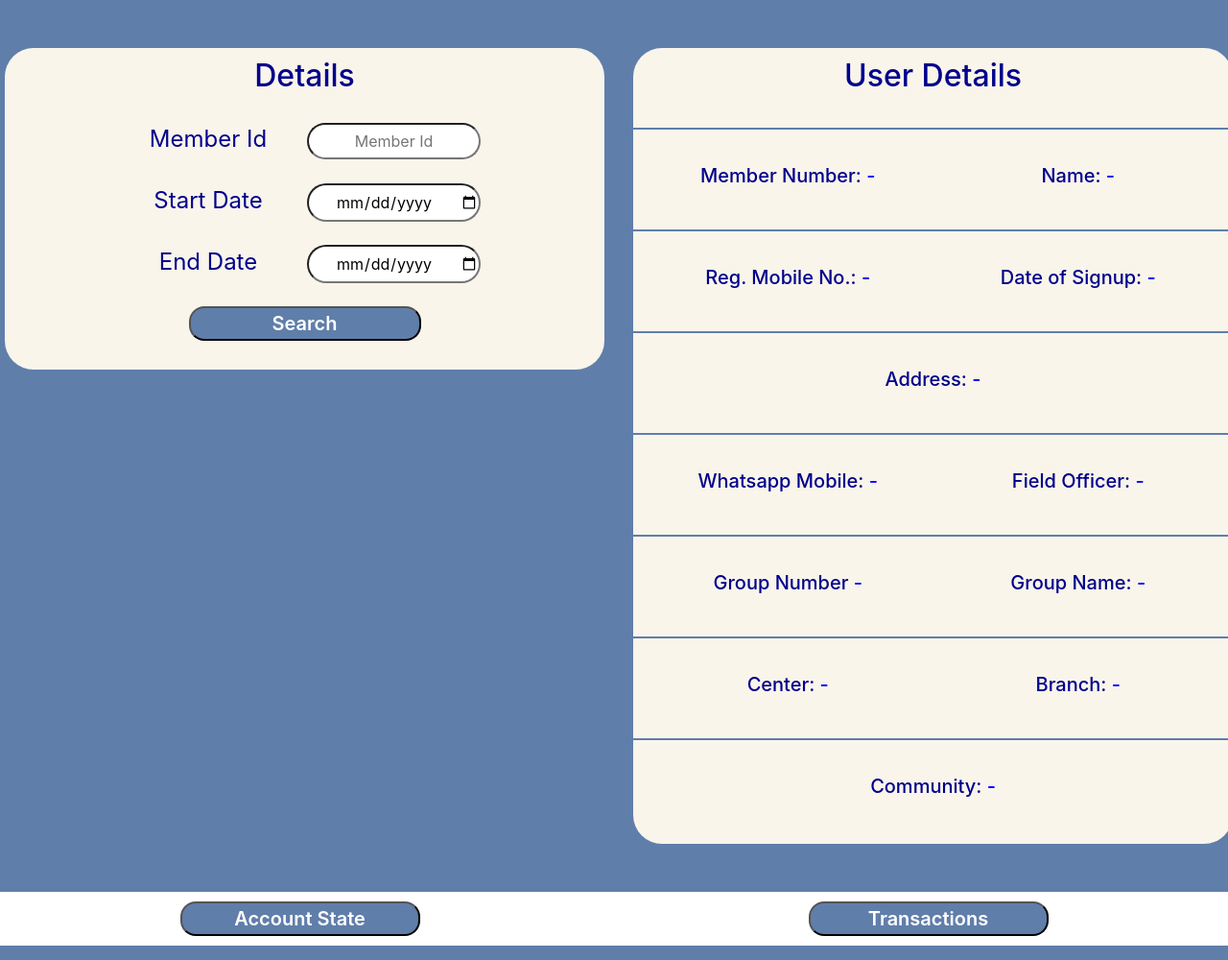
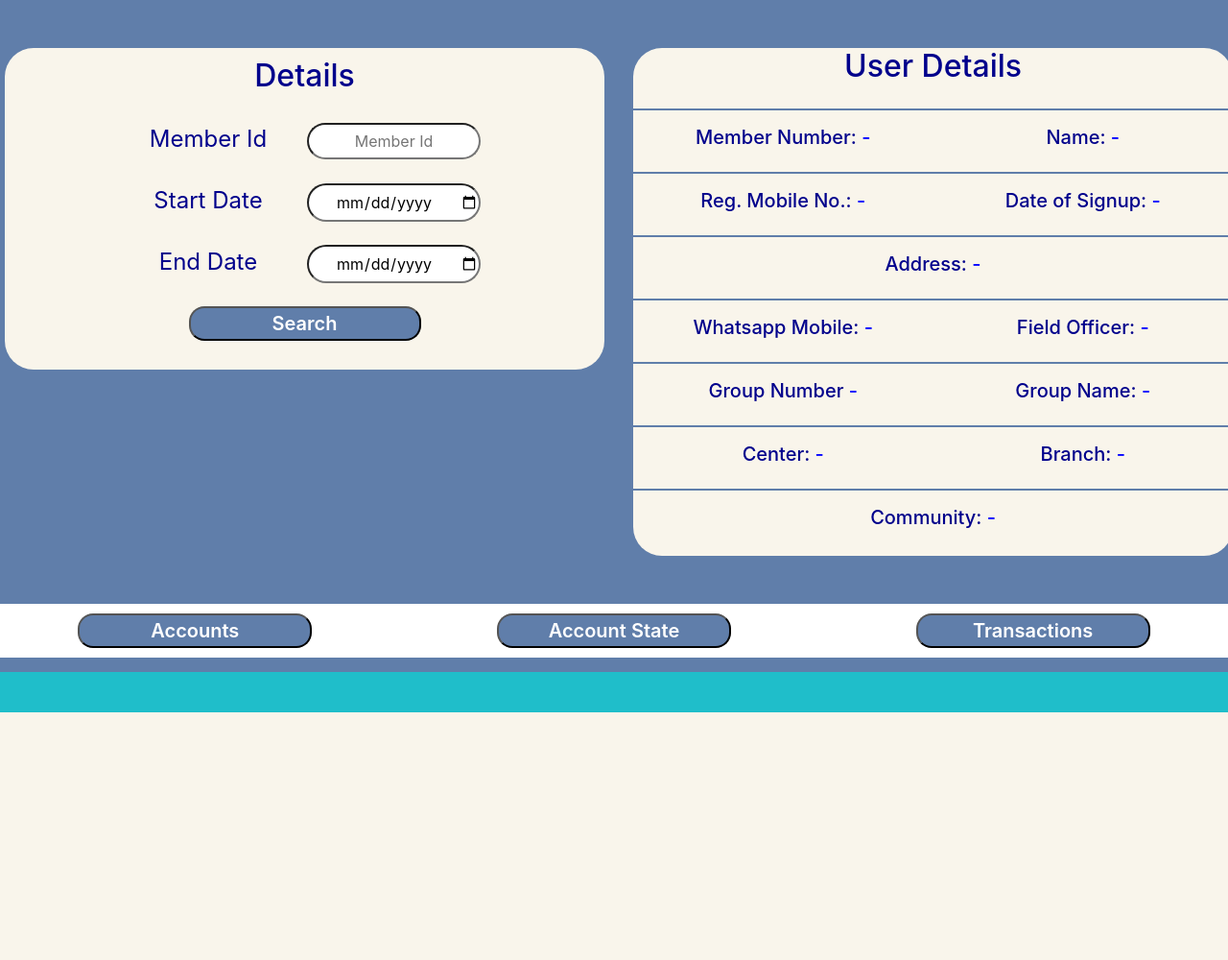
Before and after one commit to nikhil97agr/ReportGeneration, a Django app: page / in a window 1280 px wide. Shown: the part 58-1058 px from the top of the page at 96% size. After the commit the page ends 800 px from the top, so only its background shows below. Run offline with Django 3.2, Linux system fonts and the light colour scheme.

Commit message:
accounts details added

```diff
--- a/Report_Generation/Report_Generation/urls.py
+++ b/Report_Generation/Report_Generation/urls.py
@@ -15,12 +15,13 @@ Including another URLconf
 """
 from django.contrib import admin
 from django.urls import path
-from dashboard.views import home, fetch_transactions, fetch_acc_state,fetch_user_details
+from dashboard.views import home, fetch_transactions, fetch_acc_state,fetch_user_details, fetch_accounts
 
 urlpatterns = [
     path('admin/', admin.site.urls),
     path('', home, name='home'),
     path('transactions/fetch', fetch_transactions, name='fetch-transactions'),
     path('accounts/fetch', fetch_acc_state, name='fetch-acc-state'),
-    path('user/fetch', fetch_user_details, name='fetch-user')
+    path('user/fetch', fetch_user_details, name='fetch-user'),
+    path('acc/fetch', fetch_accounts, name='fetch-acc')
 ]
--- a/Report_Generation/dashboard/models/accounts.py
+++ b/Report_Generation/dashboard/models/accounts.py
@@ -2,7 +2,7 @@ from django.db import models
 
 # Create your models here.
 class Account(models.Model):
-    acc_number=models.CharField(max_length=20,db_column="AccountNumber")
+    acc_number=models.CharField(primary_key=True,max_length=20,db_column="AccountNumber")
     acc_type=models.CharField(max_length=20,db_column="AccountType")
     acc_num_vir=models.CharField(max_length=20,db_column="AcctNum_Virtual")
     cot_pay_gl=models.FloatField(db_column="COT_Pay_GL")
--- a/Report_Generation/dashboard/static/assets/css/index.css
+++ b/Report_Generation/dashboard/static/assets/css/index.css
@@ -83,6 +83,10 @@ button:hover{
 
 }
 
+.button-container .row div button{
+width: 60%;
+}
+
 a{
     padding: 0 20px;
     color: black;
@@ -132,3 +136,7 @@ tr{
 h5 span{
     color: blue;
 }
+
+#login-form-container div{
+    padding:0px;
+}
--- /dev/null
+++ b/Report_Generation/dashboard/static/assets/js/accounts.js
@@ -0,0 +1,208 @@
+var mem_prev_acc = "";
+var acc_fetch = false;
+
+$(document).ready(() => {
+
+
+    $("#search").click(() => {
+        const member_id = $("#member_id").val();
+        var start_date = $("#start_date").val();
+        var end_date = $("#end_date").val();
+        if (start_date === "") {
+            start_date = "1960-01-01";
+
+        }
+        if (end_date === "") {
+            var d = new Date();
+            end_date = d.getFullYear() + "-" + (d.getMonth() + 1) + "-" + d.getDate();
+
+        }
+
+        if (member_id.trim() === "") {
+
+            return;
+
+        }
+        if (mem_prev_acc === member_id) {
+
+            return;
+        }
+        mem_prev_acc = member_id;
+        acc_fetch = false;
+        $("#overlay").show()
+        const url = $("#accounts_url").val()
+        $.ajax({
+            type: "POST",
+            url: url,
+            data: JSON.stringify({ member_id}),
+            contentType: "application/json; charset=utf-8",
+            dataType: "json",
+            success: response => {
+                statuscode = response.status_code
+                if (statuscode == 0) {
+                    render_acc_table(response.acc, start_date, end_date).then(data => { })
+                        .catch(err => {
+                            $("#overlay").hide()
+                            console.log(err)
+                        })
+                }
+                else {
+                    alert("Invalid member ID")
+                    $("#overlay").hide()
+                }
+
+            },
+            error: err => {
+                alert("Something went wrong")
+                $("#overlay").hide()
+            }
+        });
+
+
+    })
+
+
+
+});
+
+
+const render_acc_table = async (data, start_date, end_date) => {
+
+    $("#accounts_table tbody").empty()
+    $("#accounts_table thead[thead-type=date_filter]").hide()
+    $("#accounts_table ").append(`<tbody name=no_data>
+    <tr id="no_data"  style="display:none;" >
+                        <td colspan="12" >No Data Available</td>
+                    </tr>
+                    </tbody>`)
+    acc_fetch = true
+    if (data.length == 0) {
+        $("#no_data").show();
+        if (transaction_data_fetch && acc_data_fetch && acc_fetch)
+            $("#overlay").hide()
+        // $("#account_nums1")
+        //     .empty()
+        //     .append(`<option value = default>All Data</option>`)
+        // $("#transactions_table thead[thead-type=date_filter]").empty()
+        return true;
+    }
+
+    accounts = []
+    dates = []
+    $(data).each((index, obj) => {
+
+
+
+
+        $(`#accounts_table`).append(`<tr>
+        <td>${obj.fields.mem_num}</td>
+        <td>${obj.pk}</td>
+                        <td>${obj.fields.date_of_opening}</td>
+                        <td>${obj.fields.acc_type}</td>
+                        <td>${obj.fields.mem_memtype}</td>
+                        <td>${obj.fields.acc_num_vir}</td>
+                        <td>${obj.fields.ifsc_virtual}</td>
+                        <td>${obj.fields.loan_amount}</td>
+                        <td>${obj.fields.tenure}</td>
+
+
+
+                    </tr>`)
+
+
+    })
+    dates = []
+    // $("#account_nums1")
+    //     .empty()
+    //     .append(`<option value = default>All Data</option>`)
+
+    // $(accounts).each((index, obj) => {
+    //     $("#account_nums1").append(`<option value = ${obj}>${obj}</option>`)
+
+    // })
+
+
+
+    // apply_date_filter_acc_state(start_date, end_date)
+
+    if (transaction_data_fetch && acc_data_fetch && acc_fetch)
+        $("#overlay").hide()
+
+
+    return true;
+
+
+
+}
+
+// const apply_date_filter_acc_state = (start_date, end_date, acc_name = 'default') => {
+
+//     var rows = '';
+//     $("#account_state tbody tr").hide()
+//     $("#account_state thead[thead-type=date_filter]").hide()
+
+//     if (acc_name === 'default') {
+//         rows = $("#account_state tbody tr")
+//     }
+//     else {
+//         rows = $(`#account_state tbody tr[name=${acc_name}]`)
+
+
+//     }
+
+//     var data_exist = false;
+//     start_date = new Date(start_date)
+//     end_date = new Date(end_date)
+//     dates = []
+//     $(rows).each(function () {
+//         const children = $(this).children()
+//         if (children.length < 3) {
+//             return;
+//         }
+
+//         var date = $(children)[2].innerHTML;
+//         date = new Date(date)
+//         date.setHours(0, 0, 0, 0)
+
+//         if (date >= start_date && date <= end_date) {
+//             const row_date = date.toLocaleString('default', { month: 'long' }) + '-' + date.getFullYear();
+//             if ($.inArray(row_date, dates) == -1) {
+//                 dates.push(row_date)
+//                 $(`#account_state thead[name=${row_date}]`).show()
+
+//             }
+//             $(this).show();
+//             data_exist = true;
+//         }
+
+//     })
+//     if (!data_exist) {
+//         $("#no_data").show()
+//     }
+
+
+
+// }
+
+
+// const toggle_month_filter = (start_date, end_date)=>{
+//     $("#month_filter option").hide()
+//     $("#month_filter option[value=default]").show()
+//     start_date = Date.parse(start_date)
+//     end_date = Date.parse(end_date)
+//     $("#month_filter option").each((index, obj)=>{
+//         const value = $(obj).val()
+//         if(value==='default'){
+//             return;
+//         }
+//         else{
+//          [month, year ] =value.split("-")
+
+//          date1 =Date.parse(`${year}-${month}-1`)
+//          date2 =Date.parse(`${year}-${month}-31`)
+//          if(date2>=start_date && date1<=end_date){
+//             $(obj).show()
+//          }
+//         }
+//     })
+// }
--- a/Report_Generation/dashboard/static/assets/js/accounts_state.js
+++ b/Report_Generation/dashboard/static/assets/js/accounts_state.js
@@ -112,7 +112,7 @@ const render_accounts_state_table = async (data, start_date, end_date) => {
     acc_data_fetch = true
     if (data.length == 0) {
         $("#no_data").show();
-        if(transaction_data_fetch && acc_data_fetch)
+        if(transaction_data_fetch && acc_data_fetch && acc_fetch)
         $("#overlay").hide()
         $("#account_nums1")
         .empty()
@@ -178,7 +178,7 @@ const render_accounts_state_table = async (data, start_date, end_date) => {
 
      apply_date_filter_acc_state(start_date, end_date)
 
-    if(transaction_data_fetch && acc_data_fetch)
+    if(transaction_data_fetch && acc_data_fetch && acc_fetch)
     $("#overlay").hide()
 
 
--- a/Report_Generation/dashboard/static/assets/js/index.js
+++ b/Report_Generation/dashboard/static/assets/js/index.js
@@ -7,7 +7,9 @@ $(document).ready(() => {
     $("#transaction_btn").click(()=>{
         var attr = $('#account_state').attr('hidden');
         if(typeof attr !== 'undefined' || attr !== false){
-            $('#account_btn').css('background-color','#607EAA')
+            $('#account_btn').css('background-color', '#607EAA')
+            $('#all_acc_btn').css('background-color','#607EAA')
+            $("#accounts_table").attr("hidden", true)
             $("#account_state").attr("hidden",true)
         }
         $('#transaction_btn').css('background-color','#00008C')
@@ -16,11 +18,24 @@ $(document).ready(() => {
     $("#account_btn").click(()=>{
         var attr = $('#transactions_table').attr('hidden');
         if(typeof attr !== 'undefined' || attr !== false){
-            $('#transaction_btn').css('background-color','#607EAA')
-            $("#transactions_table").attr("hidden",true)
+            $('#transaction_btn').css('background-color', '#607EAA')
+            $('#all_acc_btn').css('background-color','#607EAA')
+            $("#transactions_table").attr("hidden", true)
+            $("#accounts_table").attr("hidden",true)
         }
         $('#account_btn').css('background-color','#00008C')
         $("#account_state").attr("hidden",false)
+    })
+    $("#all_acc_btn").click(() => {
+        var attr = $('#accounts_table').attr('hidden');
+        if (typeof attr !== 'undefined' || attr !== false) {
+            $('#transaction_btn').css('background-color', '#607EAA')
+            $('#account_btn').css('background-color', '#607EAA')
+            $("#transactions_table").attr("hidden", true)
+            $("#account_state").attr("hidden", true)
+        }
+        $('#all_acc_btn').css('background-color', '#00008C')
+        $("#accounts_table").attr("hidden", false)
     })
 
 
@@ -136,7 +151,7 @@ const render_table = async (data, start_date, end_date) => {
     transaction_data_fetch = true;
     if (data.length == 0) {
         $("#no_data").show();
-        if(transaction_data_fetch && acc_data_fetch)
+        if(transaction_data_fetch && acc_data_fetch && acc_fetch)
             $("#overlay").hide()
         $("#account_nums")
         .empty()
@@ -196,7 +211,7 @@ const render_table = async (data, start_date, end_date) => {
 
      apply_date_filter(start_date, end_date)
 
-    if(transaction_data_fetch && acc_data_fetch)
+    if(transaction_data_fetch && acc_data_fetch && acc_fetch)
     $("#overlay").hide()
 
 
--- a/Report_Generation/dashboard/templates/index.html
+++ b/Report_Generation/dashboard/templates/index.html
@@ -64,6 +64,7 @@
                         <div>
                             <input type="text" id="url" value="{% url 'fetch-transactions' %}" disabled hidden>
                             <input type="text" id="acc_url" value="{% url 'fetch-acc-state' %}" disabled hidden>
+                            <input type="text" id="accounts_url" value="{% url 'fetch-acc' %}" disabled hidden>
                             <input type="text" id="user_url" value="{% url 'fetch-user' %}" disabled hidden>
                             <button type="button" id="search">Search</button>
                             </div>
@@ -71,7 +72,7 @@
                 </div>
                 </div>
                 <div class="col-lg-6 col-sm-6 col-md-6 col-xs-6">
-                    <div class="login-form-container">
+                    <div class="login-form-container" id="login-form-container">
 
                         <div class="form-container">
                             <h3>User Details</h3>
@@ -140,14 +141,57 @@
 
         <div class="button-container">
             <div class="row" style="text-align: center;">
-                <div class="col-lg-6 col-sm-6 col-xs-6 col-md-6">
+                <div class="col-lg-4 col-sm-12 col-xs-12 col-md-4">
+                    <button type="button" id="all_acc_btn">Accounts</button>
+                </div>
+                <div class="col-lg-4 col-sm-12 col-xs-12 col-md-4">
                     <button type="button" id="account_btn">Account State</button>
                 </div>
-                <div class="col-lg-6 col-sm-6 col-xs-6 col-md-6">
+                <div class="col-lg-4 col-sm-12 col-xs-12 col-md-4">
                     <button type="button" id="transaction_btn">Transactions</button>
                 </div>
+
             </div>
         </div>
+<table class="table table-bordered table-striped table-dark" id="accounts_table" hidden>
+
+    <thead class="thead-dark">
+
+        <tr>
+
+            <th scope="row">Member Number</th>
+
+            <th scope="row">Account Number</th>
+            <th scope="row">Date of Opening</th>
+
+            <th scope="row">Account Type</th>
+
+            <th scope="row">Member Type</th>
+
+            <th scope="row">Virtual Account No.</th>
+
+            <th scope="row">IFSC</th>
+
+            <th scope="row">Loan Amount</th>
+
+            <th scope="row">Tenure</th>
+
+
+
+
+
+        </tr>
+
+    </thead>
+
+    <tbody>
+        <tr>
+            <td colspan="9" id="no_data">No Data Available</td>
+        </tr>
+
+    </tbody>
+</table>
+
         <table class="table table-bordered table-striped table-dark" id="account_state" hidden>
             <thead class="thead-light">
                 <tr>
@@ -241,6 +285,7 @@
     <script src="{% static 'assets/js/index.js' %}"></script>
     <script src="{% static 'assets/js/accounts_state.js' %}"></script>
     <script src="{% static 'assets/js/user_detail.js' %}"></script>
+    <script src="{% static 'assets/js/accounts.js' %}"></script>
 </body>
 
 </html>
--- a/Report_Generation/dashboard/views.py
+++ b/Report_Generation/dashboard/views.py
@@ -9,6 +9,7 @@ from dashboard.models.account_state import Account_State
 from dashboard.models.transaction import Transaction
 from dashboard.models.account_state import Account_State
 from dashboard.models.user import User
+from dashboard.models.accounts import Account
 
 # Create your views here.
 
@@ -80,3 +81,24 @@ def fetch_transactions(request):
         print('{0} at line {1} in {2}'.format(str(value), str(
             traceback.tb_lineno), str(traceback.tb_frame.f_code.co_filename)))
         return JsonResponse({"status_code": -1, "message": "Something went wrong"}, status=500)
+
+
+@csrf_exempt
+def fetch_accounts(request):
+    try:
+        data = json.loads(request.body)
+        member = data['member_id']
+        acc = Account.objects.filter(
+            mem_num=member)
+        print(acc)
+        if(acc is None):
+            return JsonResponse({"status_code": 1}, status=200)
+
+        acc = serialize('python', acc)
+
+        return JsonResponse({"status_code": 0, "acc": acc}, status=200)
+    except Exception as ex:
+        err_type, value, traceback = sys.exc_info()
+        print('{0} at line {1} in {2}'.format(str(value), str(
+            traceback.tb_lineno), str(traceback.tb_frame.f_code.co_filename)))
+        return JsonResponse({"status_code": -1, "message": "Something went wrong"}, status=500)
```
